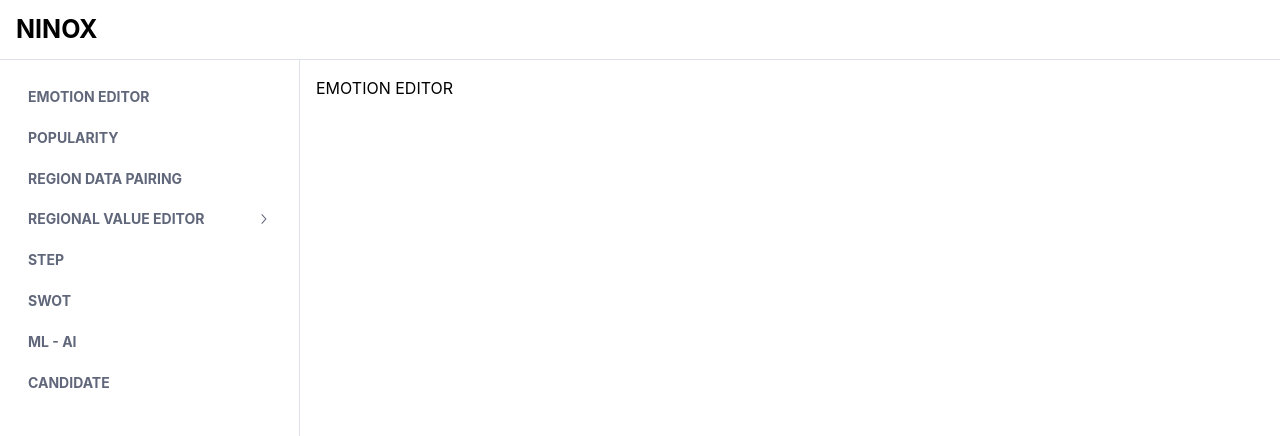
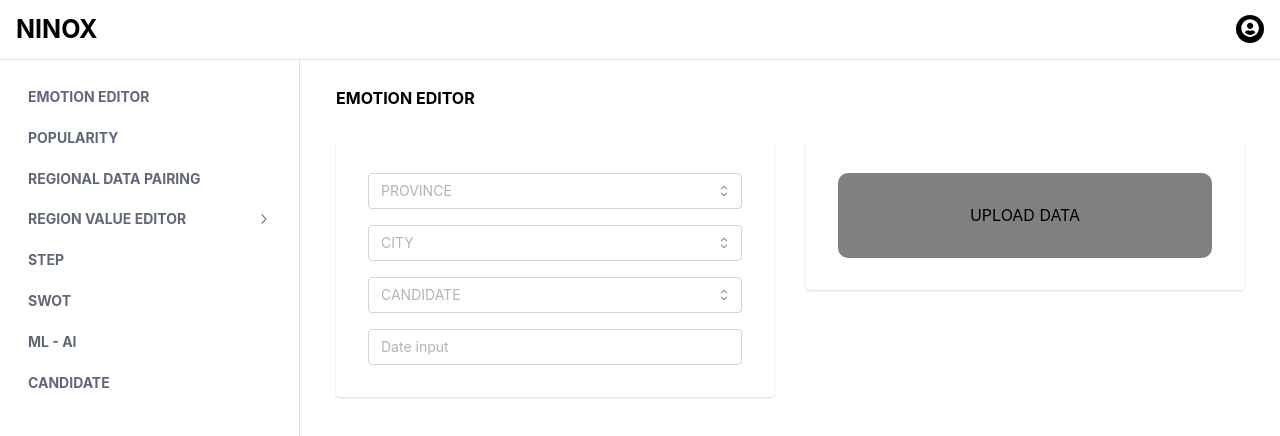
Before and after one commit to malikkurosaki/ninox-fox, a Next.js app: page /dashboard in a window 1280 px wide. Shown: the top 436 px of the page. Built offline with nearby package versions, Linux system fonts and the light colour scheme.

Commit message:
style: tambah emotion
Deskripsi:
-memabahkan tampilan emotion

No Issue

```diff
--- a/package.json
+++ b/package.json
@@ -10,11 +10,14 @@
   },
   "dependencies": {
     "@mantine/core": "^7.1.2",
+    "@mantine/dates": "^7.1.2",
     "@mantine/hooks": "^7.1.2",
     "@prisma/client": "^5.4.2",
+    "dayjs": "^1.11.10",
     "next": "13.5.4",
     "react": "^18",
-    "react-dom": "^18"
+    "react-dom": "^18",
+    "react-icons": "^4.11.0"
   },
   "devDependencies": {
     "@types/node": "^20",
--- a/src/app/dashboard/page.tsx
+++ b/src/app/dashboard/page.tsx
@@ -1,5 +1,5 @@
-export default function Page(){
-    return(
-        <>EMOTION EDITOR</>
-    )
+import { ViewBackEmotion } from "@/modules/emotion";
+
+export default function Page() {
+  return <ViewBackEmotion />;
 }
--- a/src/modules/_global/back/view/layout_view.tsx
+++ b/src/modules/_global/back/view/layout_view.tsx
@@ -1,15 +1,22 @@
 "use client";
 import { useDisclosure } from "@mantine/hooks";
 import {
+  ActionIcon,
   AppShell,
+  Box,
   Burger,
   Group,
+  Menu,
   NavLink,
   Skeleton,
   UnstyledButton,
+  rem,
 } from "@mantine/core";
 import React, { useState } from "react";
-import { usePathname, useRouter } from "next/navigation";
+import { useRouter } from "next/navigation";
+import { FaUserCircle, FaUserTie } from "react-icons/fa";
+import { LuLayoutDashboard } from "react-icons/lu";
+import { RiLogoutCircleRLine } from "react-icons/ri";
 
 /**
  * Fungsi untuk menampilkan template dashsboard admin.
@@ -36,7 +43,7 @@ export default function LayoutView({
     {
       key: "md3",
       link: "/dashboard/pairing",
-      label: "REGION DATA PAIRING",
+      label: "REGIONAL DATA PAIRING",
     },
   ];
 
@@ -100,16 +107,56 @@ export default function LayoutView({
         padding="md"
       >
         <AppShell.Header>
-          <Group h="100%" px="md">
+          <Group  h="100%" px="md" justify="space-between">
+          <Group>
             <Burger
               opened={opened}
               onClick={toggle}
               hiddenFrom="sm"
               size="sm"
             />
-            <UnstyledButton onClick={() => router.push("/")} fz={25} fw={700}>
-              NINOX
-            </UnstyledButton>
+            <Box>
+              <UnstyledButton onClick={() => router.push("/")} fz={25} fw={700}>
+                NINOX
+              </UnstyledButton>
+            </Box>
+          </Group>
+          <Box>
+            <Menu>
+              <Menu.Target>
+                <ActionIcon
+                  variant="filled"
+                  color="rgba(0, 0, 0, 1)"
+                  radius="xl"
+                  aria-label="Settings"
+                >
+                  <FaUserCircle
+                    style={{ width: "70%", height: "70%" }}
+                    stroke={1.5}
+                  />
+                </ActionIcon>
+              </Menu.Target>
+              <Menu.Dropdown>
+                <Menu.Item
+                  leftSection={
+                    <FaUserTie style={{ width: rem(14), height: rem(14) }} />
+                  }
+                >
+                  Moh Alif Al Lukman
+                </Menu.Item>
+                <Menu.Item
+                  leftSection={
+                    <RiLogoutCircleRLine
+                      style={{ width: rem(14), height: rem(14) }}
+                    />
+                  }
+                  // onClick={onLogout}
+                >
+                  Logout
+                </Menu.Item>
+              </Menu.Dropdown>
+            </Menu>
+          </Box>
           </Group>
         </AppShell.Header>
         <AppShell.Navbar p="md" pb={30}>
@@ -127,7 +174,7 @@ export default function LayoutView({
             );
           })}
           <NavLink
-            label="REGIONAL VALUE EDITOR"
+            label="REGION VALUE EDITOR"
             childrenOffset={28}
             c={"#61677A"}
             fw={"bolder"}
@@ -160,7 +207,11 @@ export default function LayoutView({
             );
           })}
         </AppShell.Navbar>
-        <AppShell.Main>{children}</AppShell.Main>
+        <AppShell.Main>
+          <Box p={10} pl={20} pr={20}>
+          {children}
+          </Box>
+        </AppShell.Main>
       </AppShell>
     </>
   );
--- /dev/null
+++ b/src/modules/emotion/back/components/emotion.tsx
@@ -0,0 +1,74 @@
+"use client";
+
+import {
+  Box,
+  Center,
+  Container,
+  Group,
+  Paper,
+  Select,
+  SimpleGrid,
+  Stack,
+  Text,
+  UnstyledButton,
+} from "@mantine/core";
+import React from "react";
+import { useState } from "react";
+import { DateInput } from "@mantine/dates";
+
+export default function Emotion() {
+  return (
+    <>
+      <Stack>
+        <Text fw={"bold"}>EMOTION EDITOR</Text>
+      </Stack>
+      <Box pt={30}>
+        <SimpleGrid
+          cols={{ base: 1, sm: 2, lg: 2 }}
+          spacing={{ base: 10, sm: "xl" }}
+          verticalSpacing={{ base: "md", sm: "xl" }}
+        >
+          <Box>
+            <Paper shadow="xs" p="xl">
+              <Stack>
+                <Select
+                  placeholder="PROVINCE"
+                  data={[
+                    "BALI",
+                    "JAWA BARAT",
+                    "JAWA TIMUR",
+                    "KALIMANTAN TENGAH",
+                  ]}
+                />
+                <Select
+                  placeholder="CITY"
+                  data={["BADUNG", "DENPASAR", "TABANAN"]}
+                />
+                <Select
+                  placeholder="CANDIDATE"
+                  data={["I WAYAN KADEK", "I KETUT SURYA", "KOMANG ADI"]}
+                />
+                <DateInput valueFormat="YYYY MMM DD" placeholder="Date input" />
+              </Stack>
+            </Paper>
+          </Box>
+          <Box>
+            <Paper shadow="xs" p="xl">
+              <Box
+                style={{
+                  backgroundColor: "gray",
+                  padding: 30,
+                  borderRadius: 10,
+                }}
+              >
+                <Center>
+                  <UnstyledButton>UPLOAD DATA</UnstyledButton>
+                </Center>
+              </Box>
+            </Paper>
+          </Box>
+        </SimpleGrid>
+      </Box>
+    </>
+  );
+}
--- /dev/null
+++ b/src/modules/emotion/back/index.ts
@@ -0,0 +1,3 @@
+import ViewBackEmotion from "./view/view_back_emotion";
+
+export {ViewBackEmotion}
--- /dev/null
+++ b/src/modules/emotion/back/view/view_back_emotion.tsx
@@ -0,0 +1,10 @@
+import React from "react";
+import Emotion from "../components/emotion";
+
+export default function ViewBackEmotion() {
+  return (
+    <>
+      <Emotion />
+    </>
+  );
+}
--- a/src/modules/emotion/index.ts
+++ b/src/modules/emotion/index.ts
@@ -0,0 +1,4 @@
+import { ViewBackEmotion } from "./back";
+
+
+export {ViewBackEmotion}
```
Also changed, not shown: 1 other file (tests, documents, lock files or other folders).
